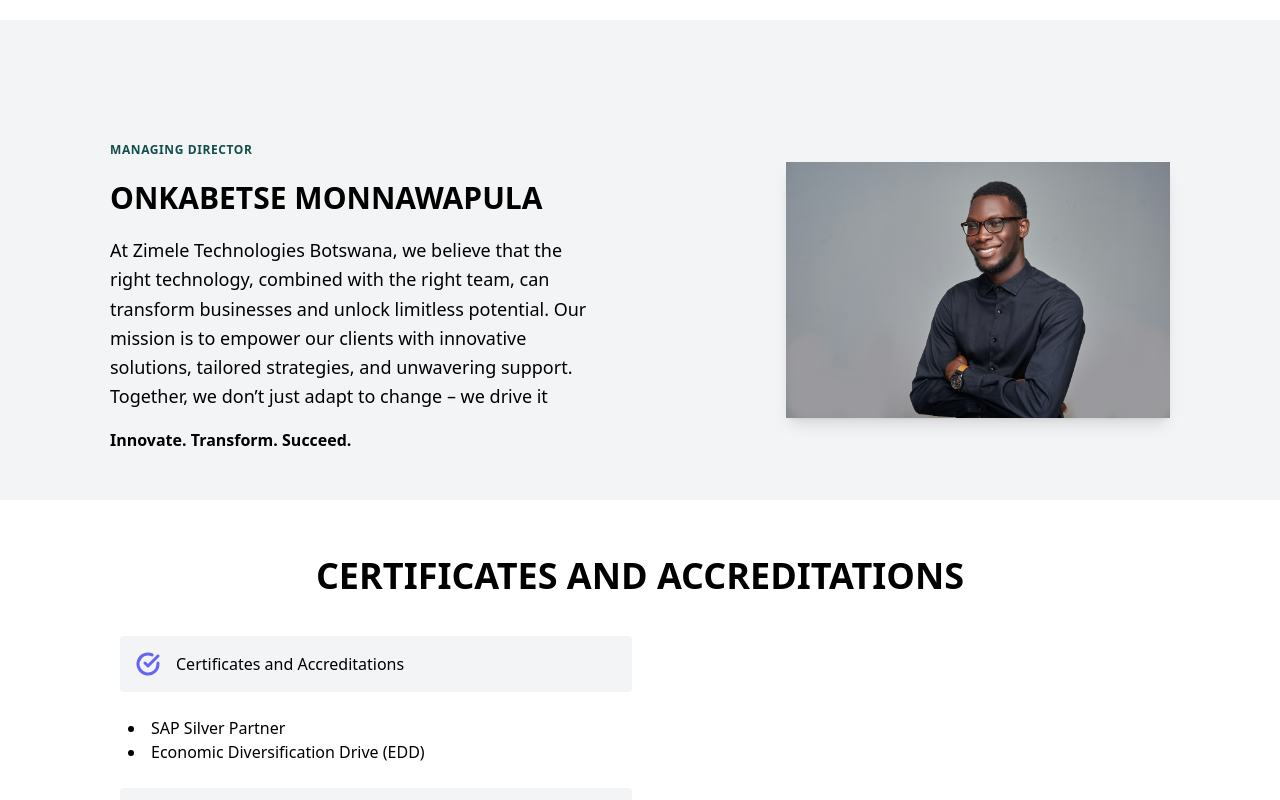
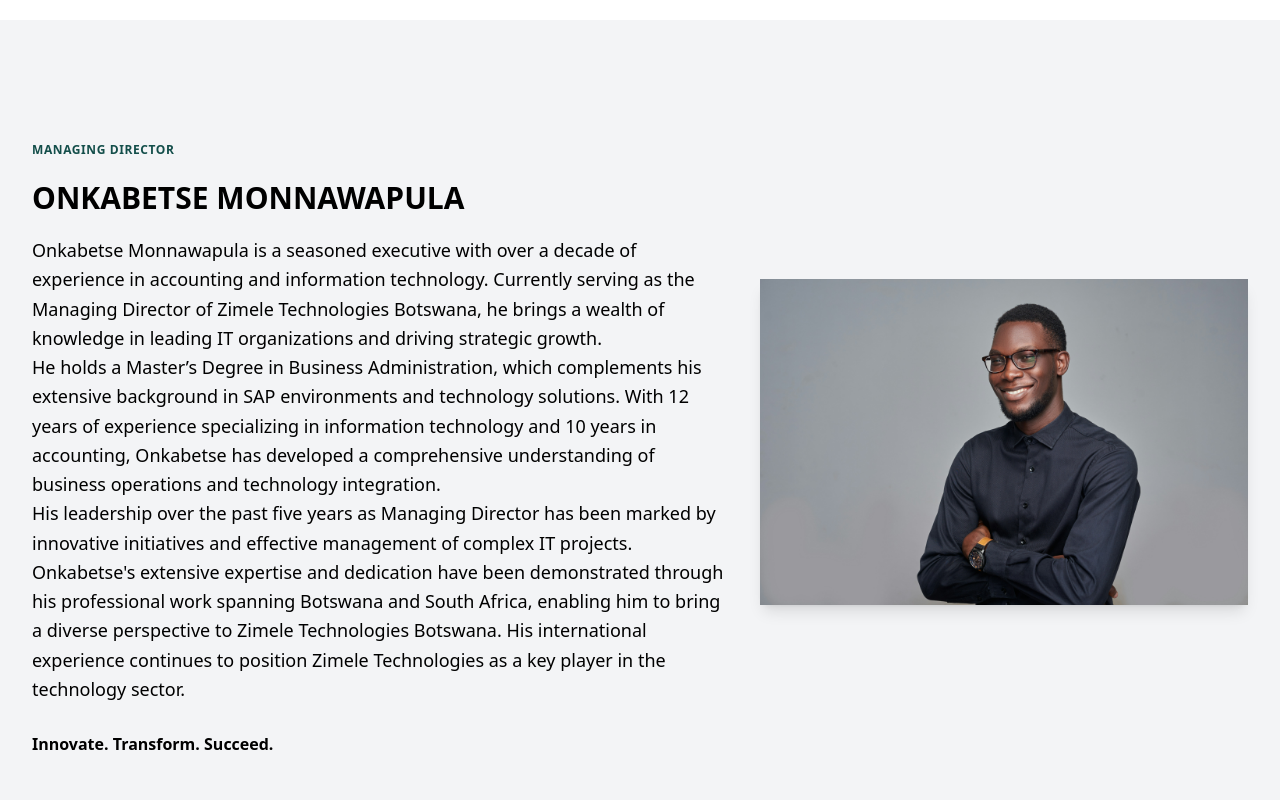
Before and after one commit to naphtaly123/zt-botswana, a React (Vite) app: page /about in a window 1280 px wide. Shown: the part 1800-2600 px from the top of the page. Built offline with nearby package versions, Linux system fonts and the light colour scheme; the HTML template or start-up script is replaced by a standard one.

Commit message:
updated apis

```diff
--- a/src/forms/contact-us-contact.tsx
+++ b/src/forms/contact-us-contact.tsx
@@ -89,8 +89,9 @@ function ContactUsContact() {
 
       const userData = { firstName, lastName, phone, subject, email, message };
       const response = await axios.post(
-        "https://zt-botswana.onrender.com/mail/send-email/detailed/",
+        // "https://zt-botswana.onrender.com/mail/send-email/detailed/",
         // "http://127.0.0.1:8000/mail/send-email/detailed/",
+        "http://127.0.0.1:8000/mail/send-email/sendmailgraph/",
         userData
       );
       console.log("Response:", response.data);
--- a/src/forms/contact-us-footer.tsx
+++ b/src/forms/contact-us-footer.tsx
@@ -45,7 +45,9 @@ function ContactUsFooter() {
 
       const userData = { subject, email, message };
       const response = await axios.post(
-        "https://zt-botswana.onrender.com/mail/send-email/general/",
+        // "https://zt-botswana.onrender.com/mail/send-email/general/",
+        // "http://127.0.0.1:8000/mail/send-email/sendmailgraph/",
+        "https://zt-botswana.onrender.com/mail/send-email/sendmailgraph/",
         userData
       );
       console.log("Response:", response.data);
--- a/src/forms/get-started-popup.tsx
+++ b/src/forms/get-started-popup.tsx
@@ -63,8 +63,9 @@ function GetStartedBtn() {
     try {
       const userData = { subject, email, message };
       const response = await axios.post(
-        "https://zt-botswana.onrender.com/mail/send-email/general/",
+        // "https://zt-botswana.onrender.com/mail/send-email/general/",
         // "http://127.0.0.1:8000/mail/send-email/general/",
+        "http://127.0.0.1:8000/mail/send-email/sendmailgraph/",
         userData
       );
 
@@ -130,7 +131,7 @@ function GetStartedBtn() {
               <div className="flex justify-end">
                 <button
                   id="closeContactForm"
-                  className="text-red-700 hover:text-red-400"
+                  className="text-white hover:text-red-400"
                   onClick={closeModal}
                 >
                   <svg
--- a/src/pages/About.tsx
+++ b/src/pages/About.tsx
@@ -435,27 +435,46 @@ function AboutPage() {
             </div>
           </div>
           <div className="flex flex-wrap items-center mt-16">
-            <div className="w-full md:w-5/12 px-4 mr-auto ml-auto">
+            <div className="w-full md:w-7/12 px-4 mr-auto ml-auto">
               <p className="inline-block px-0 py-px mb-4 text-xs font-semibold tracking-wider text-teal-900 uppercase rounded-full bg-teal-accent-400">
                 MANAGING DIRECTOR
               </p>
               <h3 className="text-3xl mb-2 font-semibold leading-normal">
                 ONKABETSE MONNAWAPULA
               </h3>
-              <p className="text-lg font-light leading-relaxed mt-4 mb-4 text-blueGray-600">
-                At Zimele Technologies Botswana, we believe that the right
+              <div className="text-lg font-light leading-relaxed mt-4 mb-4 text-blueGray-600">
+                {/* At Zimele Technologies Botswana, we believe that the right
                 technology, combined with the right team, can transform
                 businesses and unlock limitless potential. Our mission is to
                 empower our clients with innovative solutions, tailored
                 strategies, and unwavering support. Together, we don’t just
-                adapt to change – we drive it
+                adapt to change – we drive it */}
+                Onkabetse Monnawapula is a seasoned executive with over a decade
+                of experience in accounting and information technology.
+                Currently serving as the Managing Director of Zimele
+                Technologies Botswana, he brings a wealth of knowledge in
+                leading IT organizations and driving strategic growth. <br/> He holds
+                a Master’s Degree in Business Administration, which complements
+                his extensive background in SAP environments and technology
+                solutions. With 12 years of experience specializing in
+                information technology and 10 years in accounting, Onkabetse has
+                developed a comprehensive understanding of business operations
+                and technology integration. <br/>His leadership over the past five
+                years as Managing Director has been marked by innovative
+                initiatives and effective management of complex IT projects.
+                Onkabetse's extensive expertise and dedication have been
+                demonstrated through his professional work spanning Botswana and
+                South Africa, enabling him to bring a diverse perspective to
+                Zimele Technologies Botswana. His international experience
+                continues to position Zimele Technologies as a key player in the
+                technology sector.
+              </div>
+
+              <p className="font-bold text-blueGray-700 mt-7">
+                Innovate. Transform. Succeed.
               </p>
-
-              <a href="#" className="font-bold text-blueGray-700 mt-8">
-                Innovate. Transform. Succeed.
-              </a>
             </div>
-            <div className="w-full md:w-4/12 px-4 mr-auto ml-auto">
+            <div className="w-full md:w-5/12 px-4 mr-auto ml-auto">
               <div className="relative flex flex-col min-w-0 break-words bg-white w-full mb-2 shadow-lg rounded-lg">
                 <img
                   src={md}
@@ -529,7 +548,6 @@ function AboutPage() {
             </li>
             <li>PPADB - 319 ICT Consultancy</li>
           </div>
-
         </div>
       </section>
       {/*OUR INDUSTRY PARTNERS*/}
```
Also changed, not shown: src/components/Card.tsx (+290 -71 lines), 1 other file (tests, documents, lock files or other folders).
